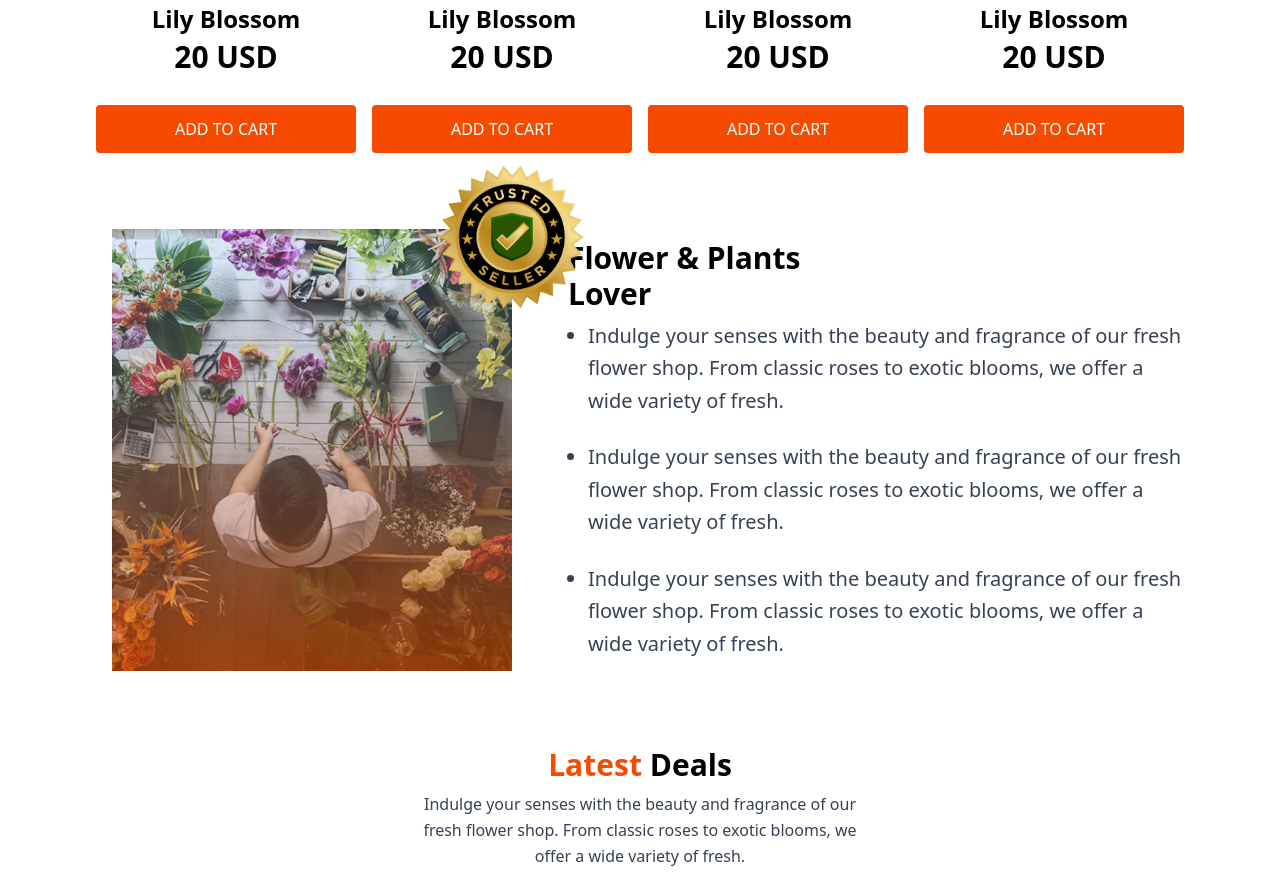
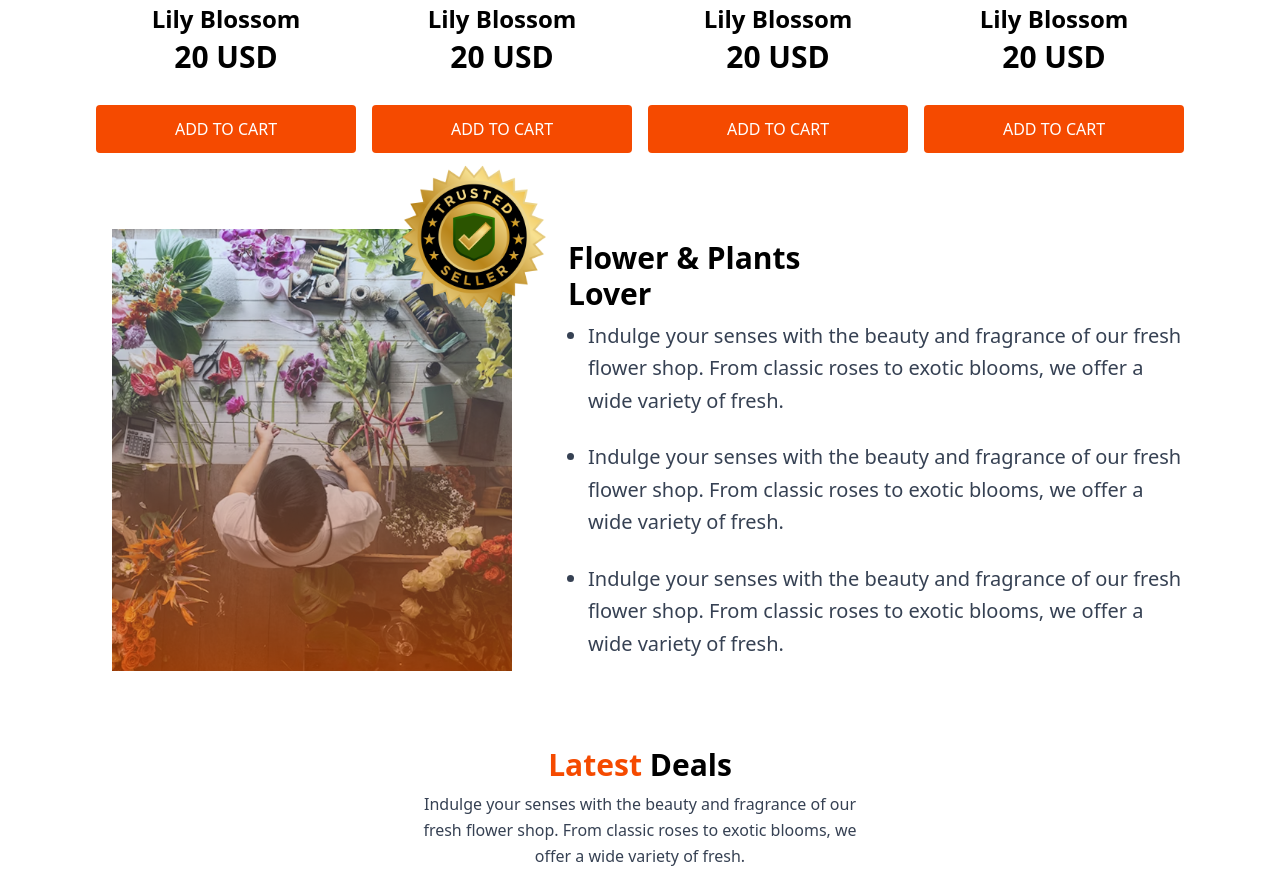
Before and after one commit to Sujon1868/assignment2, a plain HTML site: page index.html in a window 1280 px wide. Shown: the part 1513-2385 px from the top of the page. Drawn offline with nearby package versions, Linux system fonts and the light colour scheme.

Commit message:
update the changes

```diff
--- a/index.html
+++ b/index.html
@@ -140,7 +140,7 @@
             <div class="flex flex-col lg:flex-row justify-center items-center gap-8 ">
                 <div class="w-full lg:max-w-md p-6">
                 <img src="./assets/flower-store.png"   alt="">
-                 <img  src="./assets/trusted-badge.png" alt="" class="hidden md:block absolute w-[200px] h-[200px] top-[1650px] left-[40%] -translate-x-1/2">
+                 <img  src="./assets/trusted-badge.png" alt="" class="hidden md:block absolute w-[200px] h-[200px] top-[1650px] left-[37%] -translate-x-1/2">
             </div>
             <div>
                 <h1 class="text-3xl font-extrabold mb-2">
```
